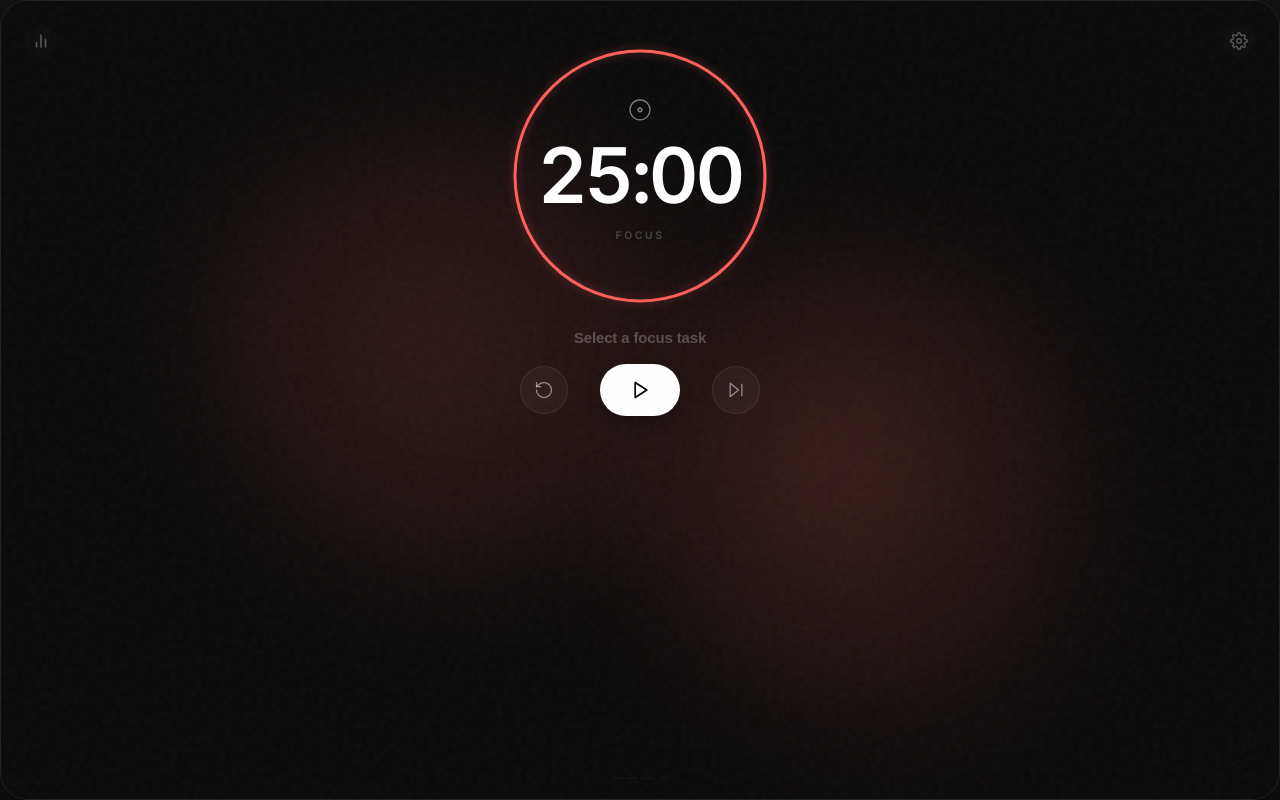
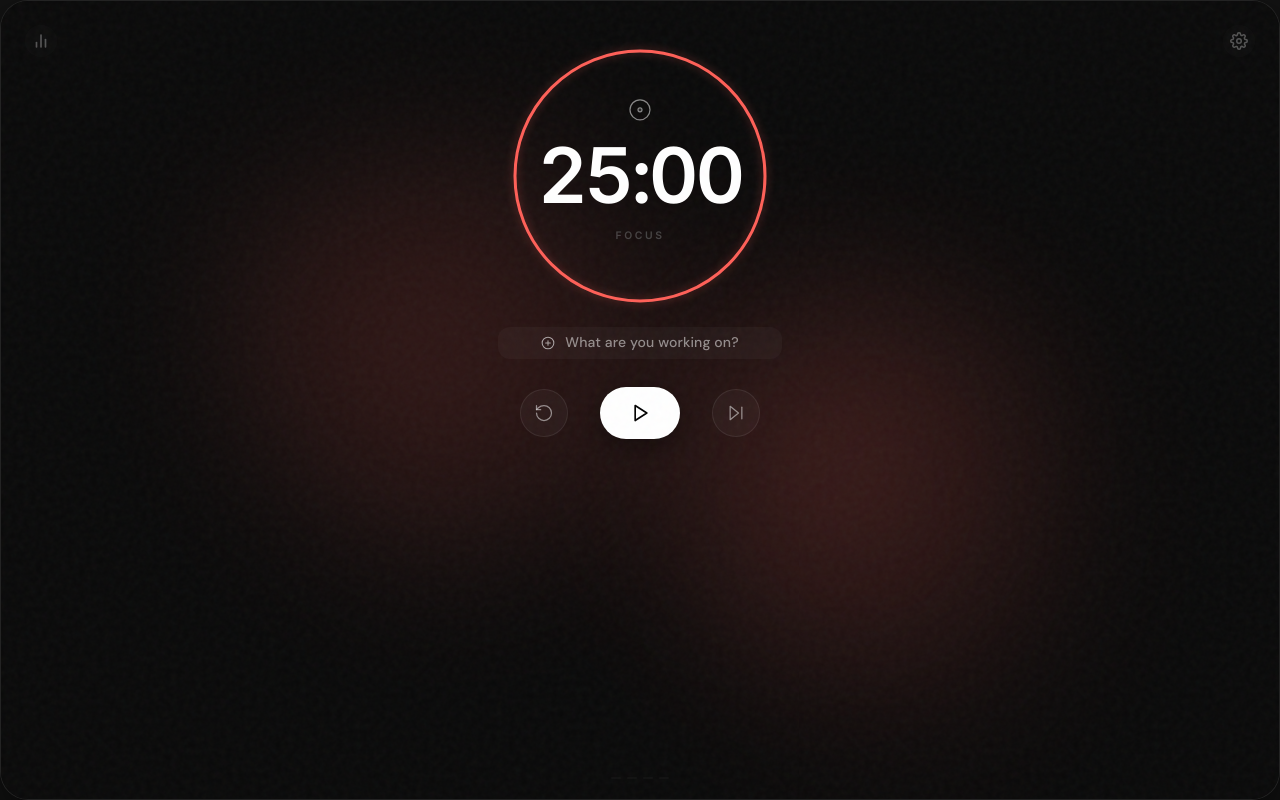
Before and after one commit to saranshbarua/pomodoro, a React (Vite) app: page / in a window 1280 px wide. Built offline with nearby package versions, Linux system fonts and the light colour scheme.

Commit message:
fix(ui): enhance add task button cta for better discoverability (#9)

```diff
--- a/src/ui/App.tsx
+++ b/src/ui/App.tsx
@@ -296,35 +296,49 @@ const App: React.FC = () => {
             onMouseEnter={e => { if (!showTasks) e.currentTarget.style.transform = 'translateY(-2px)' }}
             onMouseLeave={e => { if (!showTasks) e.currentTarget.style.transform = 'translateY(0)' }}
           >
-            <div style={{
+            <div
+              style={{
                 display: 'flex',
                 flexDirection: 'row',
                 alignItems: 'center',
                 justifyContent: 'center',
-              gap: '8px',
+                gap: '10px',
                 width: '100%',
                 minWidth: 0,
-              flexWrap: 'wrap'
-            }}>
+                flexWrap: 'wrap',
+                padding: '6px 16px',
+                borderRadius: '12px',
+                background: tasks.length === 0 ? 'rgba(255, 255, 255, 0.03)' : 'none',
+                transition: 'all 0.3s ease',
+              }}
+            >
+              {!activeTask && (
+                <svg width="14" height="14" viewBox="0 0 24 24" fill="none" stroke="currentColor" strokeWidth="1.8" strokeLinecap="round" strokeLinejoin="round" style={{ opacity: 0.6, color: 'white' }}>
+                  <circle cx="12" cy="12" r="10"></circle>
+                  <line x1="12" y1="8" x2="12" y2="16"></line>
+                  <line x1="8" y1="12" x2="16" y2="12"></line>
+                </svg>
+              )}
               <span
                 title={activeTask?.title || ''}
                 style={{
-                  fontSize: '15px',
-                  fontWeight: '600',
-                  color: activeTask ? 'white' : 'rgba(255, 255, 255, 0.25)',
+                  fontSize: '14px',
+                  fontWeight: '500',
+                  color: activeTask ? 'white' : 'rgba(255, 255, 255, 0.5)',
                   textAlign: 'center',
                   display: '-webkit-box',
                   WebkitLineClamp: 2,
                   WebkitBoxOrient: 'vertical',
                   overflow: 'hidden',
                   textOverflow: 'ellipsis',
-                  letterSpacing: '-0.01em',
+                  letterSpacing: '0.01em',
                   flexShrink: 1,
                   minWidth: '50px',
-                  lineHeight: '1.4'
+                  lineHeight: '1.4',
+                  fontFamily: theme.fonts.brand
                 }}
               >
-                {activeTask ? activeTask.title : 'Select a focus task'}
+                {activeTask ? activeTask.title : 'What are you working on?'}
               </span>
               {activeTask?.tag && (
                 <span
--- a/src/ui/Controls.tsx
+++ b/src/ui/Controls.tsx
@@ -32,6 +32,7 @@ const Controls: React.FC<ControlsProps> = () => {
       width: '100%',
       padding: '0 24px', // Removed bottom padding (48px -> 0)
       boxSizing: 'border-box',
+      marginTop: '12px',
       gap: '32px'
     }}>
       {/* Reset Button */}
--- a/src/ui/ReportsView.tsx
+++ b/src/ui/ReportsView.tsx
@@ -193,6 +193,7 @@ const ReportsView: React.FC<ReportsViewProps> = ({ onClose }) => {
                   </Pie>
                   <Tooltip
                     contentStyle={{ background: '#141414', border: '1px solid rgba(255, 255, 255, 0.1)', borderRadius: '12px', fontSize: '12px', fontFamily: theme.fonts.display }}
+                    itemStyle={{ color: 'white' }}
                     formatter={(value: any) => [formatDuration(Number(value) * 3600), 'Time Spent']}
                   />
                   <Legend
--- a/src/ui/TaskShelf.tsx
+++ b/src/ui/TaskShelf.tsx
@@ -308,13 +308,15 @@ const TaskShelf: React.FC<TaskShelfProps> = ({ isOpen, onClose }) => {
                 alignItems: 'center',
                 justifyContent: 'center',
                 color: theme.colors.text.muted,
-                gap: '12px',
-                opacity: 0.2
+                gap: '16px',
+                opacity: 0.4
               }}>
-                <svg width="40" height="40" viewBox="0 0 24 24" fill="none" stroke="currentColor" strokeWidth="1.5" strokeLinecap="round" strokeLinejoin="round">
-                  <path d="M12 5v14M5 12h14"/>
+                <svg width="48" height="48" viewBox="0 0 24 24" fill="none" stroke="currentColor" strokeWidth="1.2" strokeLinecap="round" strokeLinejoin="round">
+                  <circle cx="12" cy="12" r="10"></circle>
+                  <line x1="12" y1="8" x2="12" y2="16"></line>
+                  <line x1="8" y1="12" x2="16" y2="12"></line>
                 </svg>
-                <span style={{ fontSize: '14px', fontWeight: '500', fontFamily: theme.fonts.brand }}>No tasks yet</span>
+                <span style={{ fontSize: '15px', fontWeight: '500', fontFamily: theme.fonts.brand, letterSpacing: '0.01em' }}>What is your focus?</span>
               </div>
             ) : (
               tasks.map((task) => (
```
Also changed, not shown: 1 other file (tests, documents, lock files or other folders). Lines whose indentation alone changed are shown as unchanged.
